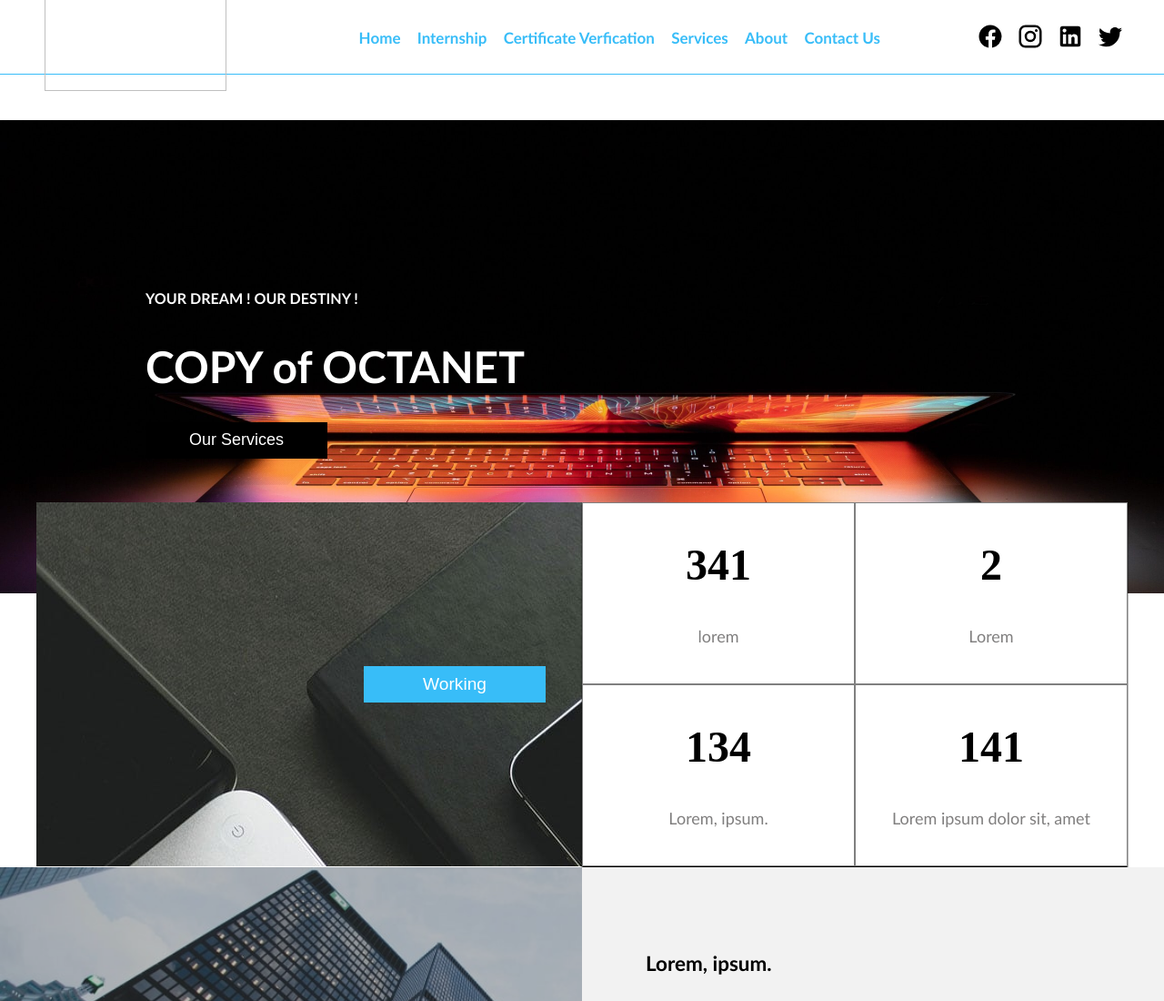
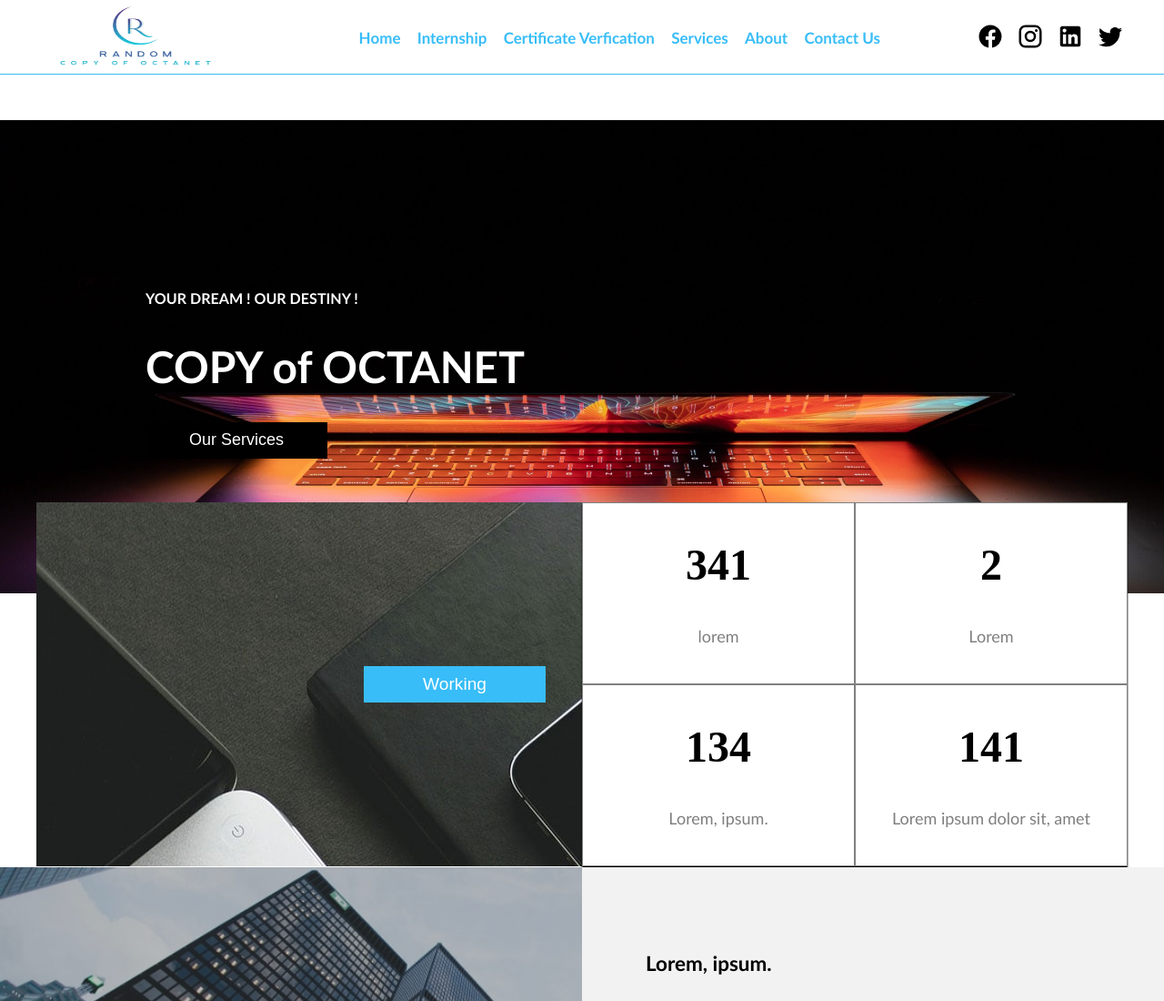
Before and after one commit to BennySteve/OCTANET_MAY, a plain HTML site: page index.html in a window 1280 px wide. Shown: the top 1100 px of the page at 91% size. Drawn offline with Linux system fonts and the light colour scheme; files whose address does not match are found by name.

Commit message:
Update index.html

```diff
--- a/index.html
+++ b/index.html
@@ -9,7 +9,7 @@
 <body>
     <header>
         <div class="icon">
-            <img src="img/FullLogo_Transparent.png" alt="" srcset="">
+            <img src="Landing%20Page/img/FullLogo_Transparent.png" alt="" srcset="">
         </div>
         <div class="links">
             <ul>
```
